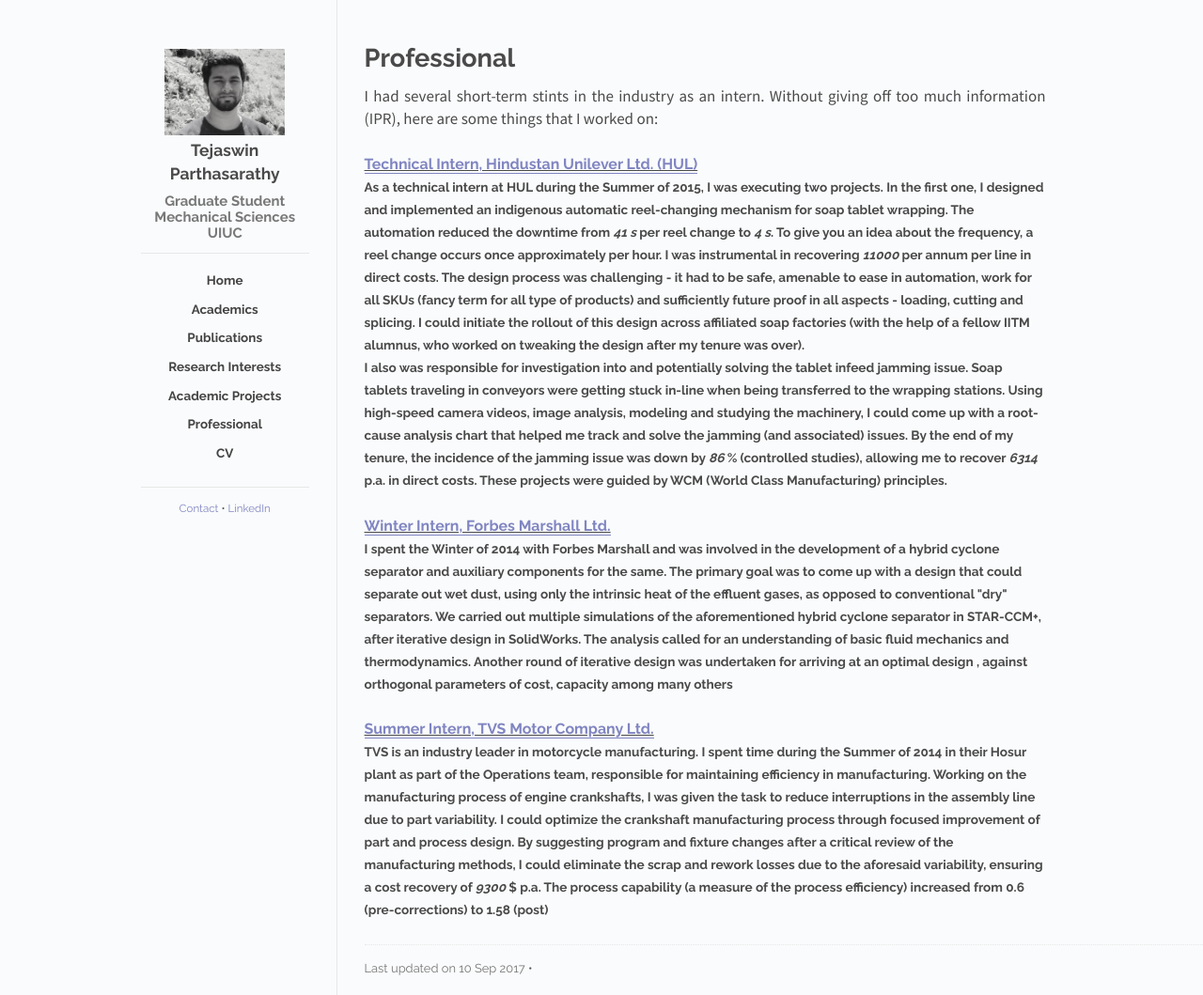
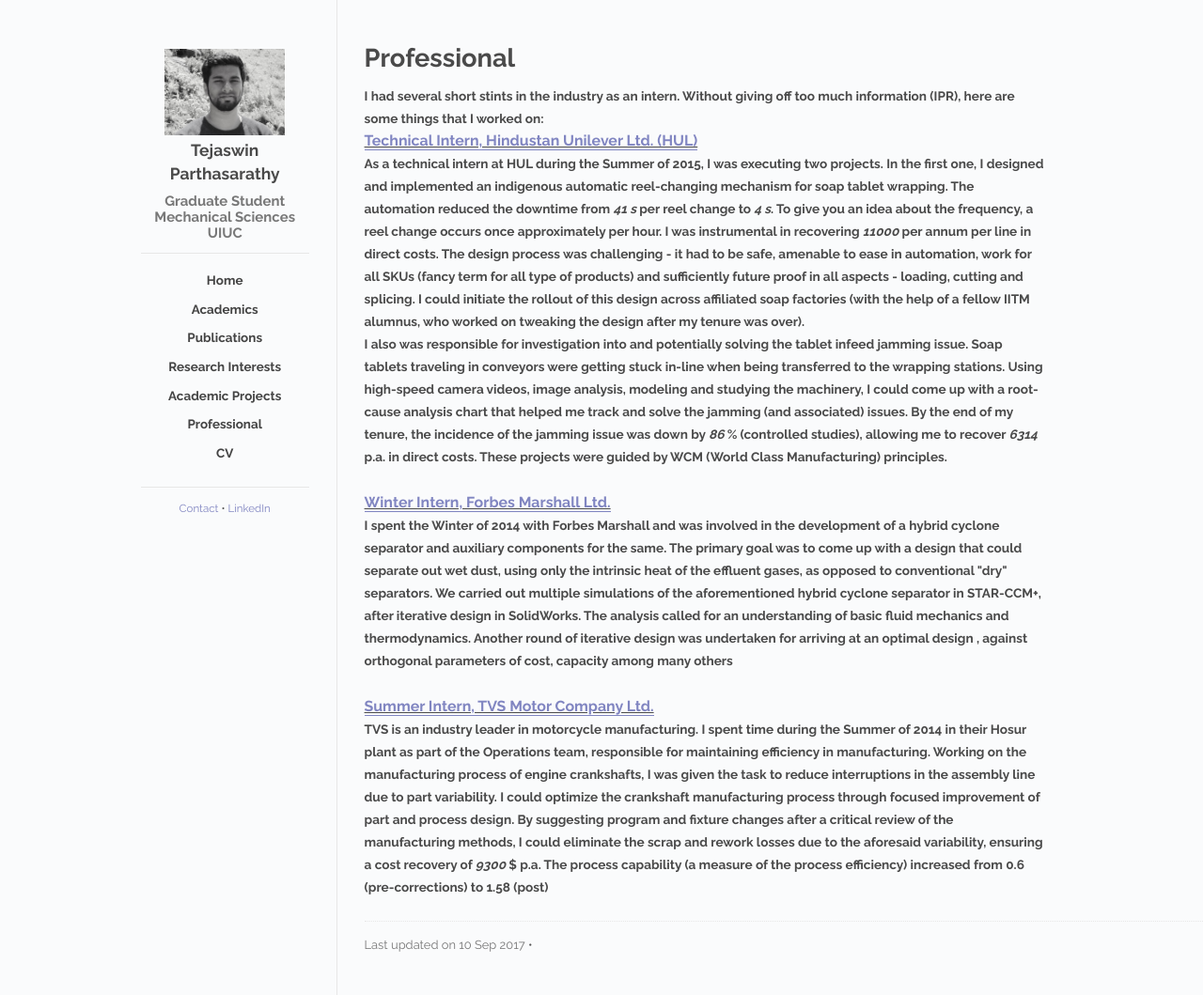
Before and after one commit to parthas1/parthas1.github.io, a Jekyll site: the page built from professional/index.md, in a window 1280 px wide. Shown: the whole page at 94% size. Built offline with Jekyll 4.4.1, drawn with Linux system fonts in a browser that asks for light colours.

Commit message:
fixed fonts in Professional Page

```diff
--- a/professional/index.md
+++ b/professional/index.md
@@ -5,7 +5,7 @@
 order: 6
 ---
 
-I had several short-term stints in the industry as an intern. Without giving off too much information (IPR), here are some things that I worked on:
+<h4>I had several short stints in the industry as an intern. Without giving off too much information (IPR), here are some things that I worked on:</h4>
 
 <h3><u><a href="https://www.hul.co.in/">Technical Intern, Hindustan Unilever Ltd. (HUL)</a></u></h3>
 <h4> As a technical intern at HUL during the Summer of 2015, I was executing two projects. In the first one, I designed and implemented an indigenous automatic reel-changing mechanism for soap tablet wrapping. The automation reduced the downtime from <em>41 s</em> per reel change to <em>4 s</em>. To give you an idea about the frequency, a reel change occurs once approximately per hour. I was instrumental in recovering <em>11000</em> per annum per line in direct costs. The design process was challenging - it had to be safe, amenable to ease in automation, work for all SKUs (fancy term for all type of products) and sufficiently future proof in all aspects - loading, cutting and splicing. I could initiate the rollout of this design across affiliated soap factories (with the help of a fellow IITM alumnus, who worked on tweaking the design after my tenure was over). </h4>
```
